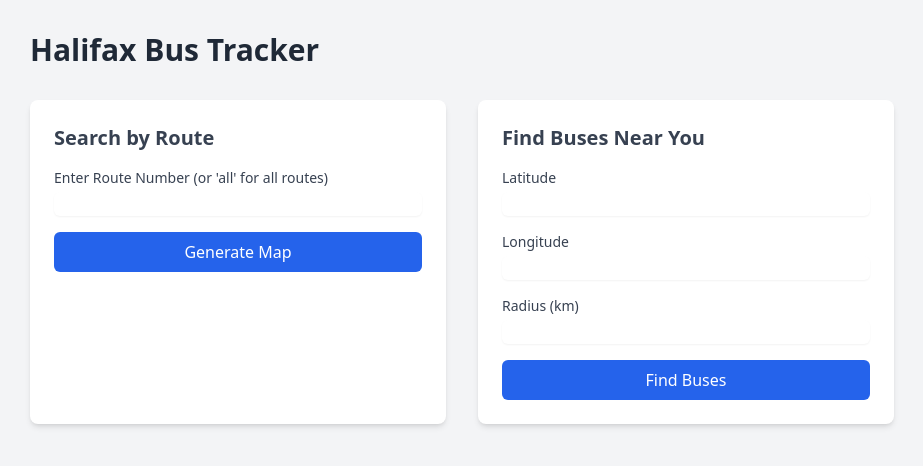
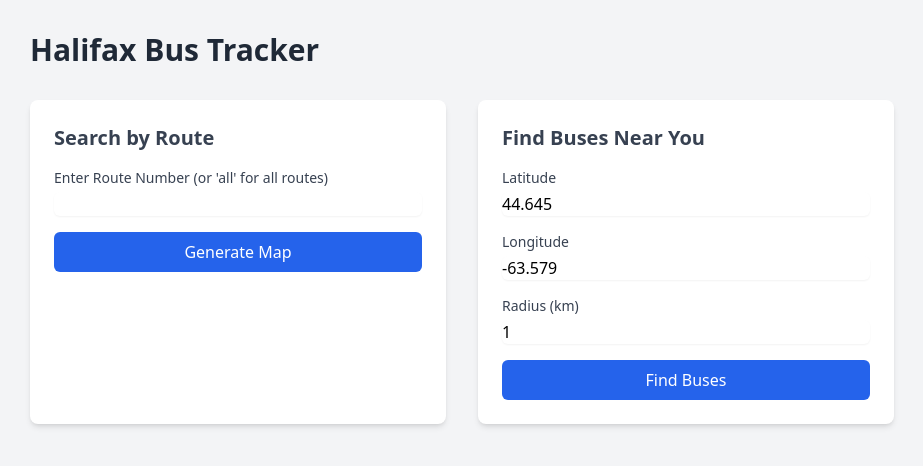
Before and after one commit to rcurry16/hfxtransit, a FastAPI app: page / in a window 1280 px wide. Shown: the top 466 px of the page, without its empty margins (178-1101 px from the left). Run offline with FastAPI, Linux system fonts and the light colour scheme; some libraries are stand-ins or nearby versions.

Commit message:
Update index.html

```diff
--- a/templates/index.html
+++ b/templates/index.html
@@ -42,6 +42,7 @@
                                id="lat"
                                name="lat"
                                step="any"
+                               value="44.645"
                                class="mt-1 block w-full rounded-md border-gray-300 shadow-sm focus:border-blue-500 focus:ring-blue-500"
                                required>
                     </div>
@@ -51,6 +52,7 @@
                                id="lon"
                                name="lon"
                                step="any"
+                               value="-63.579"
                                class="mt-1 block w-full rounded-md border-gray-300 shadow-sm focus:border-blue-500 focus:ring-blue-500"
                                required>
                     </div>
@@ -60,6 +62,8 @@
                                id="radius"
                                name="radius"
                                step="any"
+                               value="1"
+                               max="10"
                                class="mt-1 block w-full rounded-md border-gray-300 shadow-sm focus:border-blue-500 focus:ring-blue-500"
                                required>
                     </div>
```
